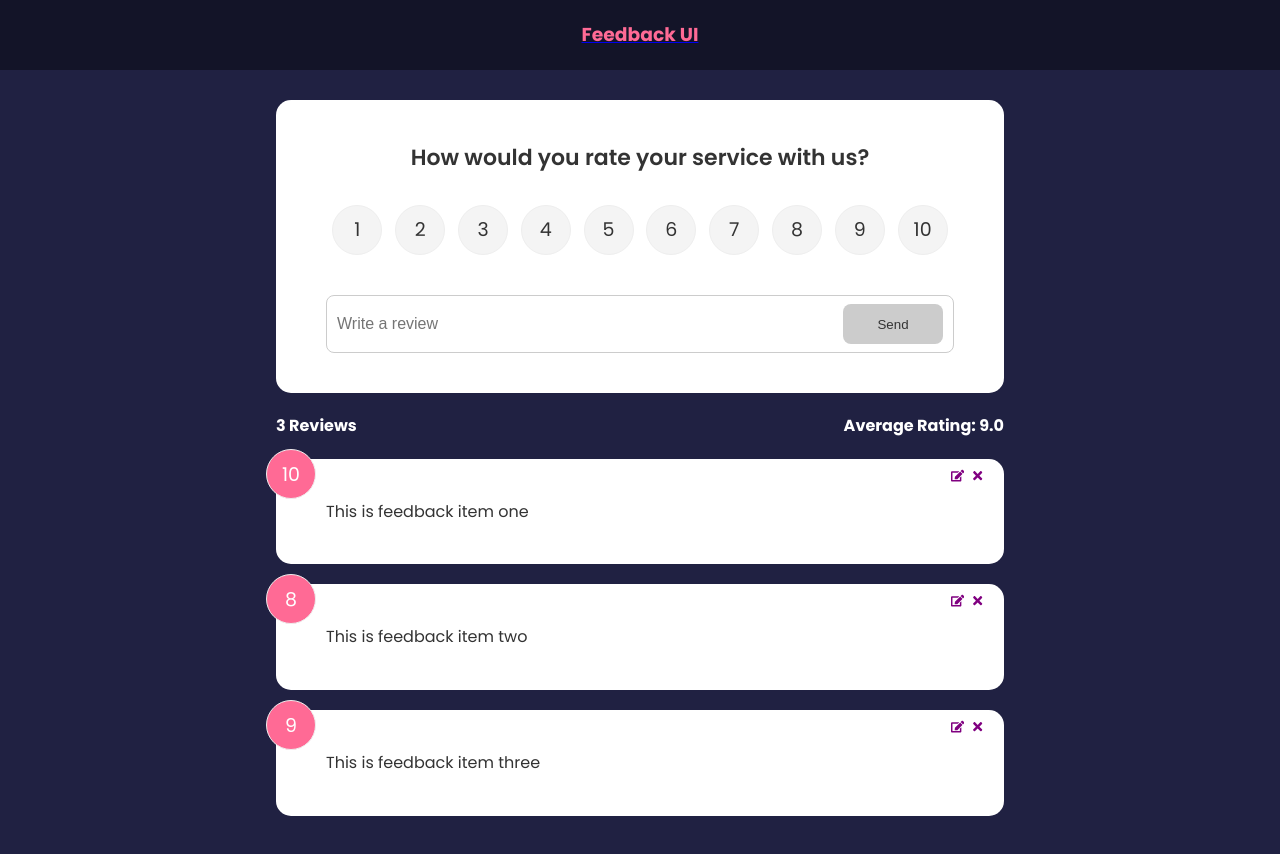
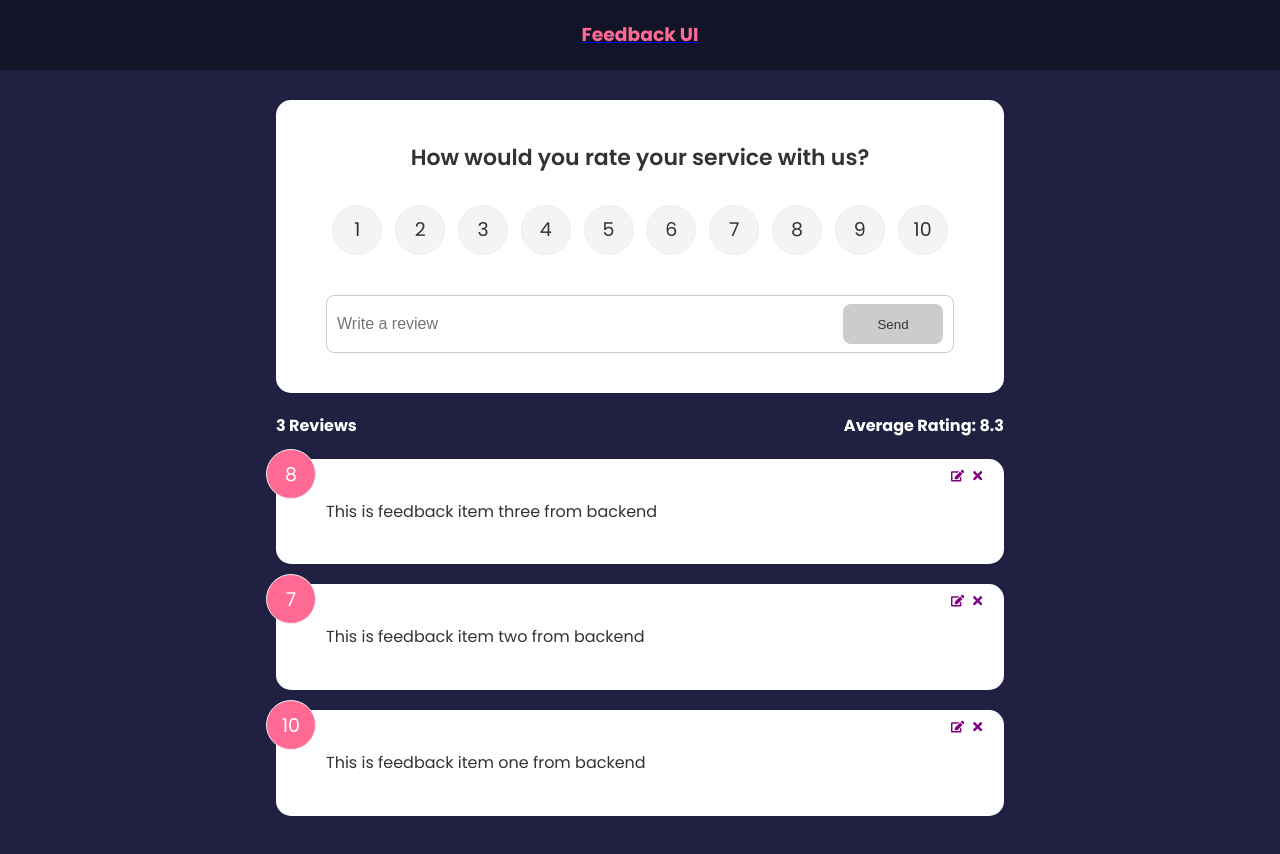
Before and after one commit to Snackonevil/learn-react-feedback-app, a React (Create React App) app: page / in a window 1280 px wide. Shown: the top 854 px of the page. Built offline with nearby package versions, Linux system fonts and the light colour scheme; data requests are answered from the project's data file; some icons are missing; the HTML template or start-up script is replaced by a standard one.

Commit message:
json server request and spinner graphic

```diff
--- a/db.json
+++ b/db.json
@@ -0,0 +1,19 @@
+{
+    "feedback": [
+        {
+            "id": 1,
+            "rating": 10,
+            "text": "This is feedback item one from backend"
+        },
+        {
+            "id": 2,
+            "rating": 7,
+            "text": "This is feedback item two from backend"
+        },
+        {
+            "id": 3,
+            "rating": 8,
+            "text": "This is feedback item three from backend"
+        }
+    ]
+}
--- a/src/components/FeedbackList.jsx
+++ b/src/components/FeedbackList.jsx
@@ -2,14 +2,18 @@
 import { useContext } from "react";
 import FeedbackItem from "./FeedbackItem";
 import FeedbackContext from "../context/FeedbackContext";
+import Spinner from "./shared/Spinner";
 
 function FeedbackList() {
-    const { feedback } = useContext(FeedbackContext);
+    const { feedback, isLoading } = useContext(FeedbackContext);
 
-    if (!feedback || feedback.length === 0) {
+    if (!isLoading && (!feedback || feedback.length === 0)) {
         return <p>No feedback yet</p>;
     }
-    return (
+
+    return isLoading ? (
+        <Spinner />
+    ) : (
         <div className="feedback-list">
             <AnimatePresence>
                 {feedback.map(item => (
--- /dev/null
+++ b/src/components/shared/Spinner.jsx
@@ -0,0 +1,13 @@
+import spinner from "../assets/spinner.gif";
+
+function Spinner() {
+    return (
+        <img
+            src={spinner}
+            alt="Loading"
+            style={{ width: "100px", margin: "auto", display: "block" }}
+        />
+    );
+}
+
+export default Spinner;
--- a/src/context/FeedbackContext.js
+++ b/src/context/FeedbackContext.js
@@ -1,32 +1,31 @@
-import { createContext, useState } from "react";
+import { createContext, useState, useEffect } from "react";
 import { v4 as uuidv4 } from "uuid";
 
 const FeedbackContext = createContext();
 
 export const FeedbackProvider = ({ children }) => {
-    const [feedback, setFeedback] = useState([
-        {
-            id: 1,
-            text: "This is feedback item one",
-            rating: 10,
-        },
-        {
-            id: 2,
-            text: "This is feedback item two",
-            rating: 8,
-        },
-        {
-            id: 3,
-            text: "This is feedback item three",
-            rating: 9,
-        },
-    ]);
+    const [isLoading, setIsLoading] = useState(true);
+
+    const [feedback, setFeedback] = useState([]);
 
     //
     const [feedbackEdit, setFeedbackEdit] = useState({
         item: {},
         edit: false,
     });
+
+    useEffect(() => {
+        fetchfeedback();
+    }, []);
+
+    const fetchfeedback = async () => {
+        const response = await fetch(
+            "http://localhost:5000/feedback?_sort=id&_order=desc"
+        );
+        const data = await response.json();
+        setFeedback(data);
+        setIsLoading(false);
+    };
 
     // Add feedback
     const addFeedback = newFeedback => {
@@ -63,6 +62,7 @@
             value={{
                 feedback,
                 feedbackEdit,
+                isLoading,
                 deleteFeedback,
                 addFeedback,
                 editFeedback,
```
Also changed, not shown: src/components/assets/spinner.gif (added).
